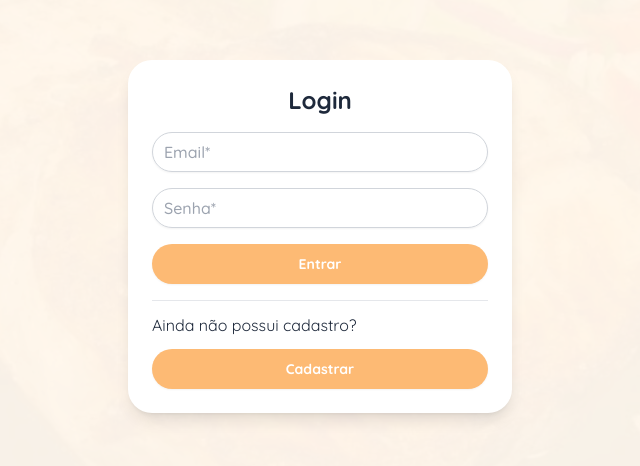
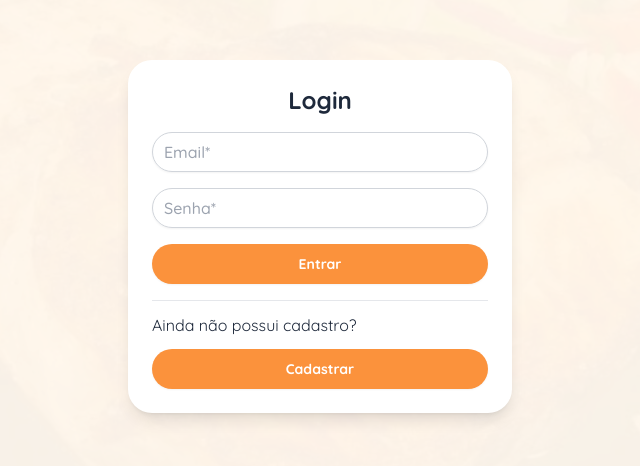
Before and after one commit to gabu322/cs50-final-project, a Next.js app: page /signin in a window 1280 px wide. Shown: the part 132-598 px from the top of the page, without its empty margins (320-960 px from the left). Built offline with nearby package versions, Linux system fonts and the light colour scheme.

Commit message:
Changed button color on signin and signup

```diff
--- a/app/(auth)/signin/page.jsx
+++ b/app/(auth)/signin/page.jsx
@@ -60,8 +60,8 @@ export default function Page({ }) {
 
          <Button
             type="submit"
-            bgColor={"bg-orange-300"}
-            hoverColor={"hover:bg-orange-400"}
+            bgColor={"bg-orange-400"}
+            hoverColor={"hover:bg-orange-500"}
             text={"Entrar"}
             rounded
          />
@@ -72,8 +72,8 @@ export default function Page({ }) {
          <Button
             className="w-full"
             text={"Cadastrar"}
-            bgColor={"bg-orange-300"}
-            hoverColor={"hover:bg-orange-400"}
+            bgColor={"bg-orange-400"}
+            hoverColor={"hover:bg-orange-500"}
             href={"/signup"}
             rounded
          />
--- a/app/(auth)/signup/page.jsx
+++ b/app/(auth)/signup/page.jsx
@@ -99,8 +99,8 @@ export default function Page({ }) {
             className="w-full"
             type="submit"
             text={"Sign Up"}
-            bgColor={"bg-orange-300"}
-            hoverColor={"hover:bg-orange-400"}
+            bgColor={"bg-orange-400"}
+            hoverColor={"hover:bg-orange-500"}
             rounded
          />
       </form>
```
Also changed, not shown: 1 other file (tests, documents, lock files or other folders).
